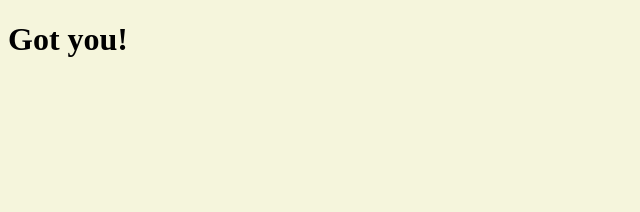
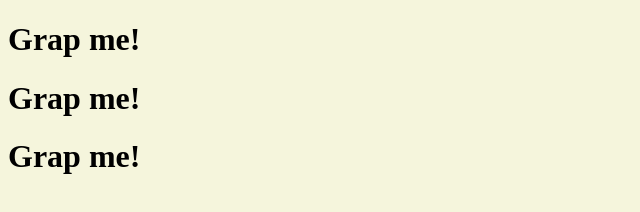
Before and after one commit to 6uiwj/JS_CromeApp, a plain HTML site: page index.html in a window 1280 px wide. Shown: the whole page, without its empty margins (0-640 px from the left). Drawn offline with Linux system fonts and the light colour scheme.

Commit message:
250122 document

```diff
--- a/app2.js
+++ b/app2.js
@@ -2,9 +2,20 @@
 //object
 //document : 내가 작성한 HTML을 가져올 수 있다.
 
-const title = document.getElementById("title");
+// const title = document.getElementById("title");
 
-//console.dir(title);
-title.innerText = "Got you!";
-console.log(title.id);
-console.log(title.className);
+// //console.dir(title);
+// title.innerText = "Got you!";
+// //console.log(title.id);
+// console.log(title.className);
+
+//#3.2
+// const hellos = document.getElementsByClassName("hello");
+// console.log(hellos);
+
+//const title = document.getElementsByTagName("h1");
+// const title = document.querySelectorAll(".hello h1");
+// console.log(title);
+
+const title = document.querySelector("#hello");
+console.log(title);
--- a/index.html
+++ b/index.html
@@ -7,7 +7,18 @@
     <title>Momentum</title>
 </head>
 <body>
-    <h1 class="hello" id="title">Grap me!</h1>
+    <div class="hello">
+    <h1>Grap me!</h1>
+    </div>
+
+    <div class="hello">
+    <h1>Grap me!</h1>
+    </div>
+
+    <div class="hello">
+    <h1>Grap me!</h1>
+    </div>
+
     <script src="app2.js"></script>
 </body>
 </html>
```
